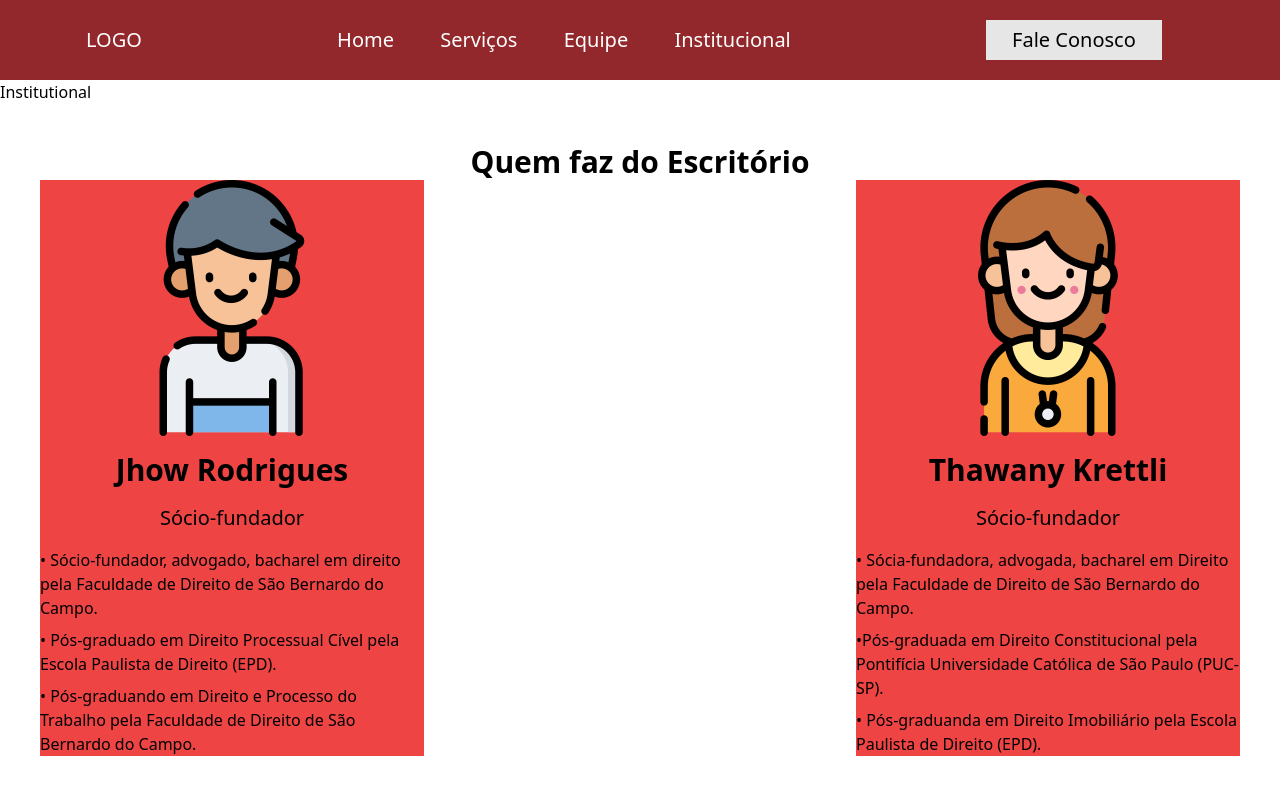
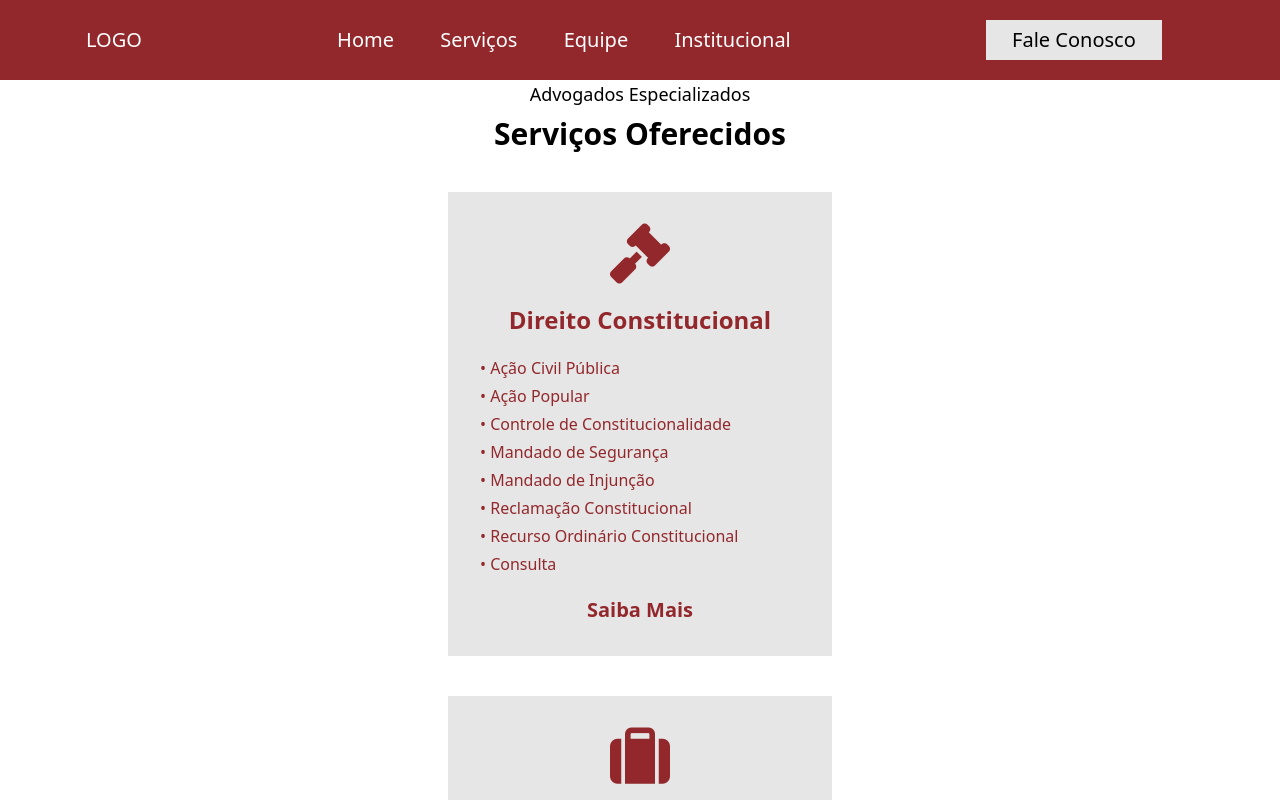
Before and after one commit to JhowRodrigues2/Advocacy-Template, a React (Vite) app: page /institucional in a window 1280 px wide. Shown: the top 800 px of the page. Built offline with nearby package versions, Linux system fonts and the light colour scheme.

Commit message:
atualization commit

```diff
--- a/src/App.css
+++ b/src/App.css
@@ -34,20 +34,16 @@
 @keyframes fromCardLeft {
   from {
     opacity: 0;
-    transform: translateX(0);
   }
   to {
-    transform: translateX(330px);
     opacity: 1;
   }
 }
 @keyframes fromCardRight {
   from {
     opacity: 0;
-    transform: translateX(330px);
   }
   to {
-    transform: translateX(0);
     opacity: 1;
   }
 }
--- a/src/App.jsx
+++ b/src/App.jsx
@@ -22,6 +22,7 @@
           <Route path="/institucional" element={<Institutional />} />
           <Route path="/equipe" element={<Team />} />
         </Routes>
+        <Service />
         <Team />
       </BrowserRouter>
     </div>
--- a/src/Components/Institutional.jsx
+++ b/src/Components/Institutional.jsx
@@ -1,7 +1,12 @@
 import React from "react";
 
 const Institutional = () => {
-  return <div>Institutional</div>;
+  return (
+    <div>
+      <div></div>
+      <div></div>
+    </div>
+  );
 };
 
 export default Institutional;
--- a/src/Components/Team.jsx
+++ b/src/Components/Team.jsx
@@ -4,35 +4,12 @@
 
 const Team = () => {
   return (
-    <div className="p-10">
-      <div>
-        <h1 className=" text-center font-bold text-3xl">
-          Quem faz do Escritório
-        </h1>
+    <div className="p-10 w-full h-screen">
+      <div className="flex justify-center w-full">
+        <h1 className="font-bold text-3xl">Quem faz parte do Escritório</h1>
       </div>
-      <div className="flex justify-between">
-        <div className=" bg-red-500 w-96 flex flex-col gap-4">
-          <div className=" flex justify-center">
-            <img src={Man} alt="fundator" className="w-64 " />
-          </div>
-          <h2 className="text-3xl font-semibold text-center">Jhow Rodrigues</h2>
-          <p className="text-center text-xl font-medium">Sócio-fundador</p>
-          <ul className="flex flex-col gap-2">
-            <li>
-              • Sócio-fundador, advogado, bacharel em direito pela Faculdade de
-              Direito de São Bernardo do Campo.
-            </li>
-            <li>
-              • Pós-graduado em Direito Processual Cível pela Escola Paulista de
-              Direito (EPD).
-            </li>
-            <li>
-              • Pós-graduando em Direito e Processo do Trabalho pela Faculdade
-              de Direito de São Bernardo do Campo.
-            </li>
-          </ul>
-        </div>
-        <div className="  bg-red-500 w-96 flex flex-col gap-4 ">
+      <div className="flex mt-10 justify-evenly flex-wrap xl:gap-1 gap-8 ">
+        <div className=" parter1 bg-[#e6e6e6] w-96 p-10 flex flex-col gap-4 ">
           <div className=" flex justify-center">
             <img src={Girl} alt="fundator" className="w-64 " />
           </div>
@@ -55,6 +32,28 @@
             </li>
           </ul>
         </div>
+
+        <div className=" parter2 bg-[#e6e6e6] w-96 p-10 flex flex-col gap-4 ">
+          <div className=" flex justify-center">
+            <img src={Man} alt="fundator" className="w-64 " />
+          </div>
+          <h2 className="text-3xl font-semibold text-center">Jhow Rodrigues</h2>
+          <p className="text-center text-xl font-medium">Sócio-fundador</p>
+          <ul className="flex flex-col gap-2">
+            <li>
+              • Sócio-fundador, advogado, bacharel em direito pela Faculdade de
+              Direito de São Bernardo do Campo.
+            </li>
+            <li>
+              • Pós-graduado em Direito Processual Cível pela Escola Paulista de
+              Direito (EPD).
+            </li>
+            <li>
+              • Pós-graduando em Direito e Processo do Trabalho pela Faculdade
+              de Direito de São Bernardo do Campo.
+            </li>
+          </ul>
+        </div>
       </div>
     </div>
   );
```
